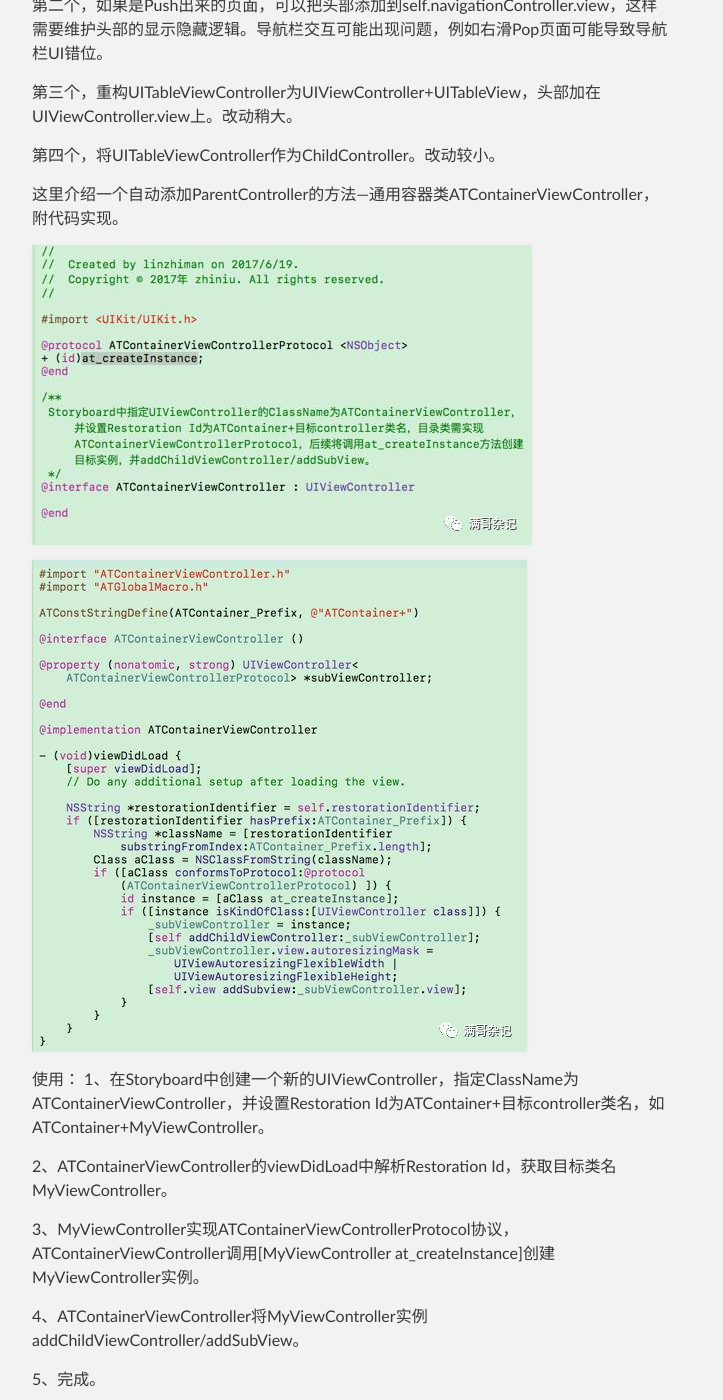
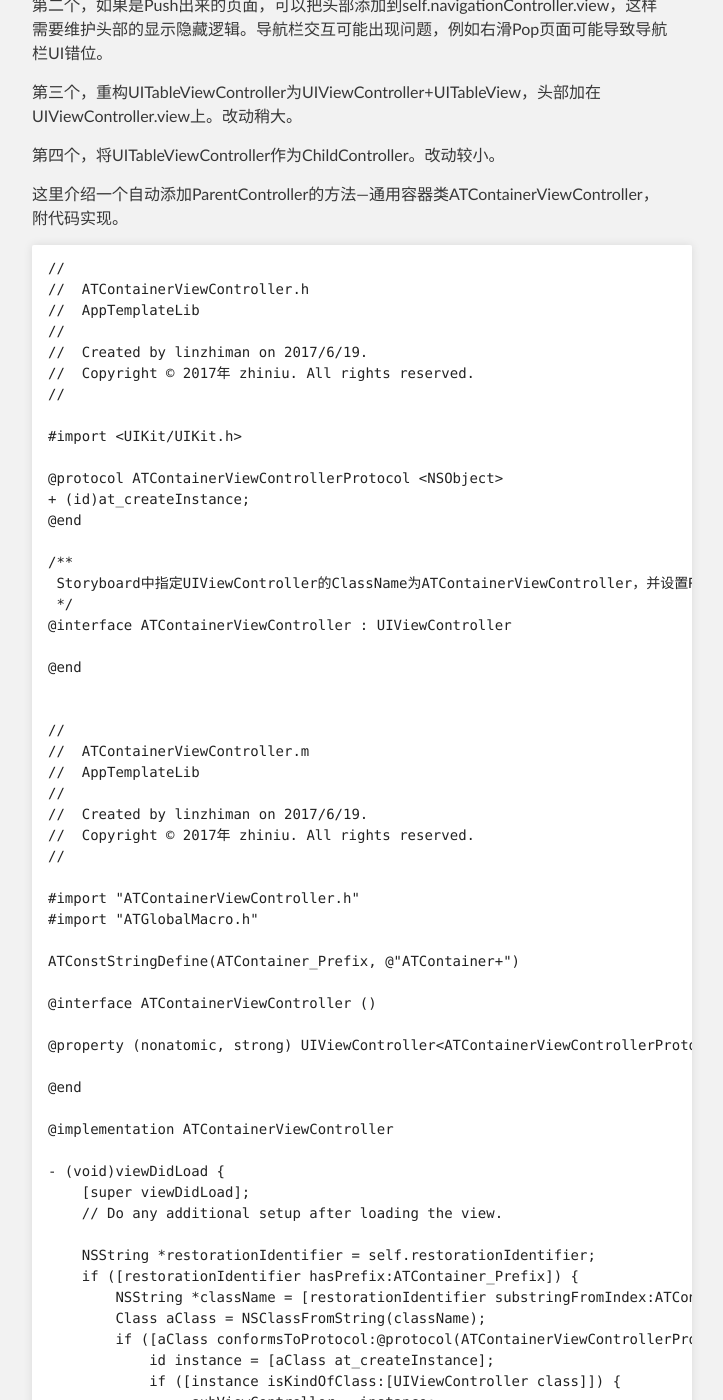
Before and after one commit to linzhiman/linzhiman.github.io, a Jekyll site: the page built from _posts/2017-06-20-UIViewController自动容器.md, in a window 1280 px wide and 1400 px high, scrolled down 748 px. Shown: the whole window, without its empty margins (288-1011 px from the left). Built offline with Jekyll 4.4.1, drawn with Linux system fonts in a browser that asks for light colours; some of the changed text lies outside the part shown.

Commit message:
Update 2017-06-20-UIViewController自动容器.md

```diff
--- a/_posts/2017-06-20-UIViewController自动容器.md
+++ b/_posts/2017-06-20-UIViewController自动容器.md
@@ -29,9 +29,86 @@ App需求多变，常常过一段时间产品+设计就来个大改版，原先
 
 这里介绍一个自动添加ParentController的方法—通用容器类ATContainerViewController，附代码实现。
 
-![image](https://github.com/linzhiman/linzhiman.github.io/blob/master/resource/1706/UIViewController自动容器-1.jpg?raw=true)
+    //
+    //  ATContainerViewController.h
+    //  AppTemplateLib
+    //
+    //  Created by linzhiman on 2017/6/19.
+    //  Copyright © 2017年 zhiniu. All rights reserved.
+    //
 
-![image](https://github.com/linzhiman/linzhiman.github.io/blob/master/resource/1706/UIViewController自动容器-2.jpg?raw=true)
+    #import <UIKit/UIKit.h>
+
+    @protocol ATContainerViewControllerProtocol <NSObject>
+    + (id)at_createInstance;
+    @end
+
+    /**
+     Storyboard中指定UIViewController的ClassName为ATContainerViewController，并设置Restoration Id为ATContainer+目标controller类名，        目录类需实现ATContainerViewControllerProtocol，后续将调用at_createInstance方法创建目标实例，并addChildViewController/addSubView。
+     */
+    @interface ATContainerViewController : UIViewController
+
+    @end
+
+
+    //
+    //  ATContainerViewController.m
+    //  AppTemplateLib
+    //
+    //  Created by linzhiman on 2017/6/19.
+    //  Copyright © 2017年 zhiniu. All rights reserved.
+    //
+
+    #import "ATContainerViewController.h"
+    #import "ATGlobalMacro.h"
+
+    ATConstStringDefine(ATContainer_Prefix, @"ATContainer+")
+
+    @interface ATContainerViewController ()
+
+    @property (nonatomic, strong) UIViewController<ATContainerViewControllerProtocol> *subViewController;
+
+    @end
+
+    @implementation ATContainerViewController
+
+    - (void)viewDidLoad {
+        [super viewDidLoad];
+        // Do any additional setup after loading the view.
+
+        NSString *restorationIdentifier = self.restorationIdentifier;
+        if ([restorationIdentifier hasPrefix:ATContainer_Prefix]) {
+            NSString *className = [restorationIdentifier substringFromIndex:ATContainer_Prefix.length];
+            Class aClass = NSClassFromString(className);
+            if ([aClass conformsToProtocol:@protocol(ATContainerViewControllerProtocol) ]) {
+                id instance = [aClass at_createInstance];
+                if ([instance isKindOfClass:[UIViewController class]]) {
+                    _subViewController = instance;
+                    [self addChildViewController:_subViewController];
+                    _subViewController.view.autoresizingMask = UIViewAutoresizingFlexibleWidth | UIViewAutoresizingFlexibleHeight;
+                    [self.view addSubview:_subViewController.view];
+                }
+            }
+        }
+    }
+
+    - (void)didReceiveMemoryWarning {
+        [super didReceiveMemoryWarning];
+        // Dispose of any resources that can be recreated.
+    }
+
+    /*
+    #pragma mark - Navigation
+
+    // In a storyboard-based application, you will often want to do a little preparation before navigation
+    - (void)prepareForSegue:(UIStoryboardSegue *)segue sender:(id)sender {
+        // Get the new view controller using [segue destinationViewController].
+        // Pass the selected object to the new view controller.
+    }
+    */
+
+    @end
+
 
 使用：
 1、在Storyboard中创建一个新的UIViewController，指定ClassName为ATContainerViewController，并设置Restoration Id为ATContainer+目标controller类名，如ATContainer+MyViewController。
```
